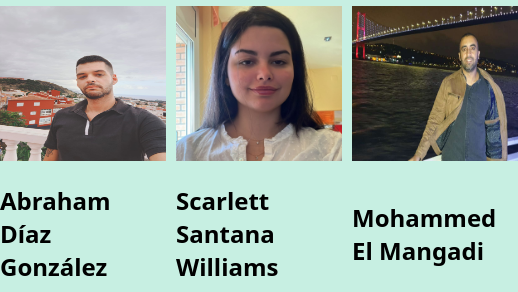
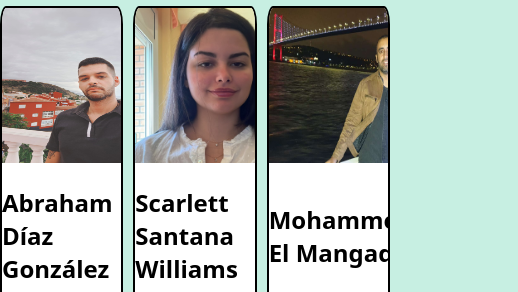
Before and after one commit to zeuspailoff/QuizGame, a website: page assets/templates/contacto.html in a window 390 px wide. Shown: the part 160-452 px from the top of the page, 518 px wide, since content can reach past the window. Drawn offline with Linux system fonts and the light colour scheme.

Commit message:
arreglamos targetas contact

```diff
--- a/assets/css/styles.css
+++ b/assets/css/styles.css
@@ -215,7 +215,7 @@ button.Juega{
 
 }
 
-.tarjeta{
+.targeta{
     border: 2px solid;
     border-radius: 5%;
     overflow: hidden;
@@ -327,7 +327,7 @@ margin-top: 0;
         height: 155px;
     }
 
-    .tarjeta{
+    .targeta{
         border: 2px solid;
         border-radius: 5%;
         overflow: hidden;
```
